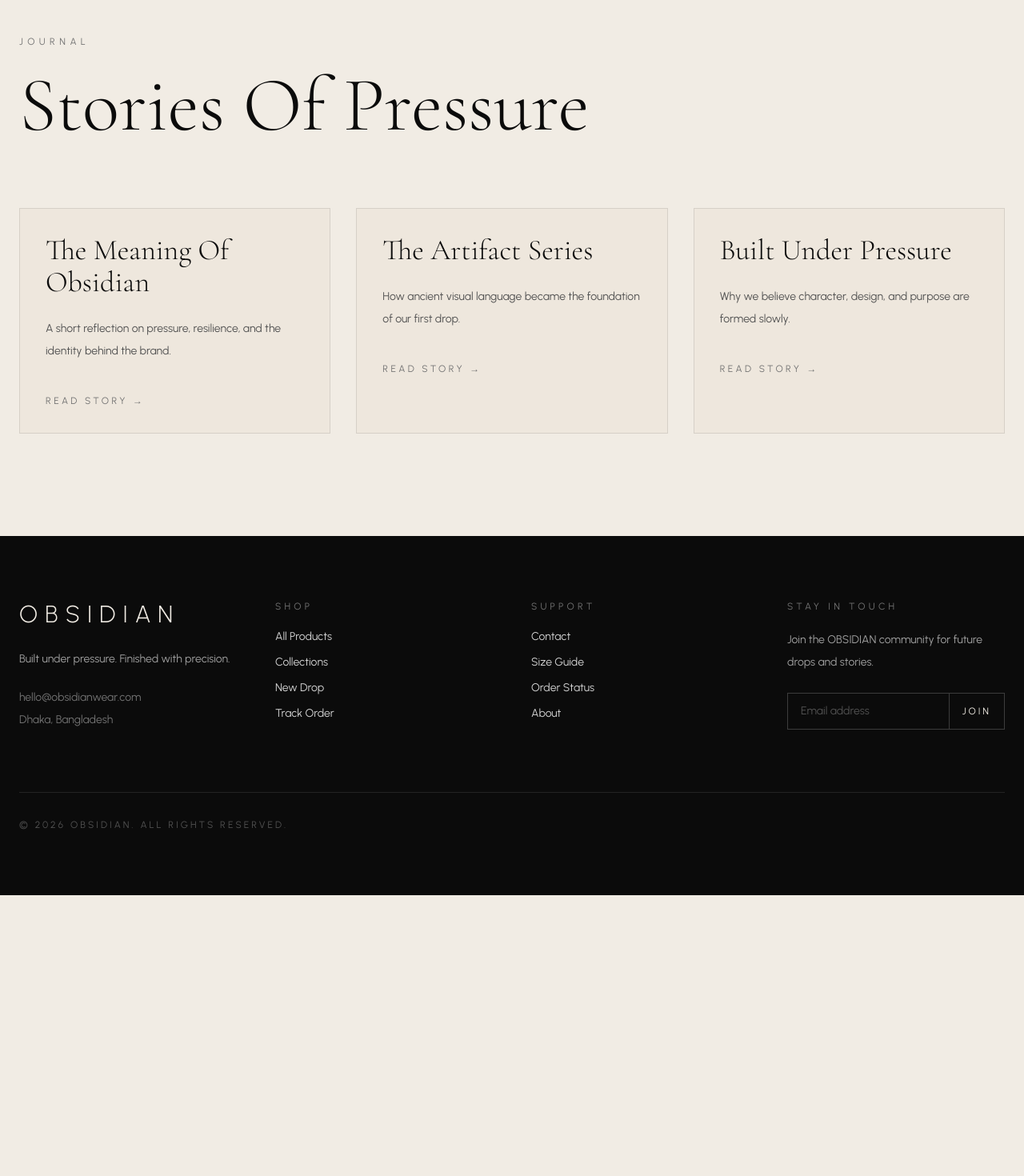
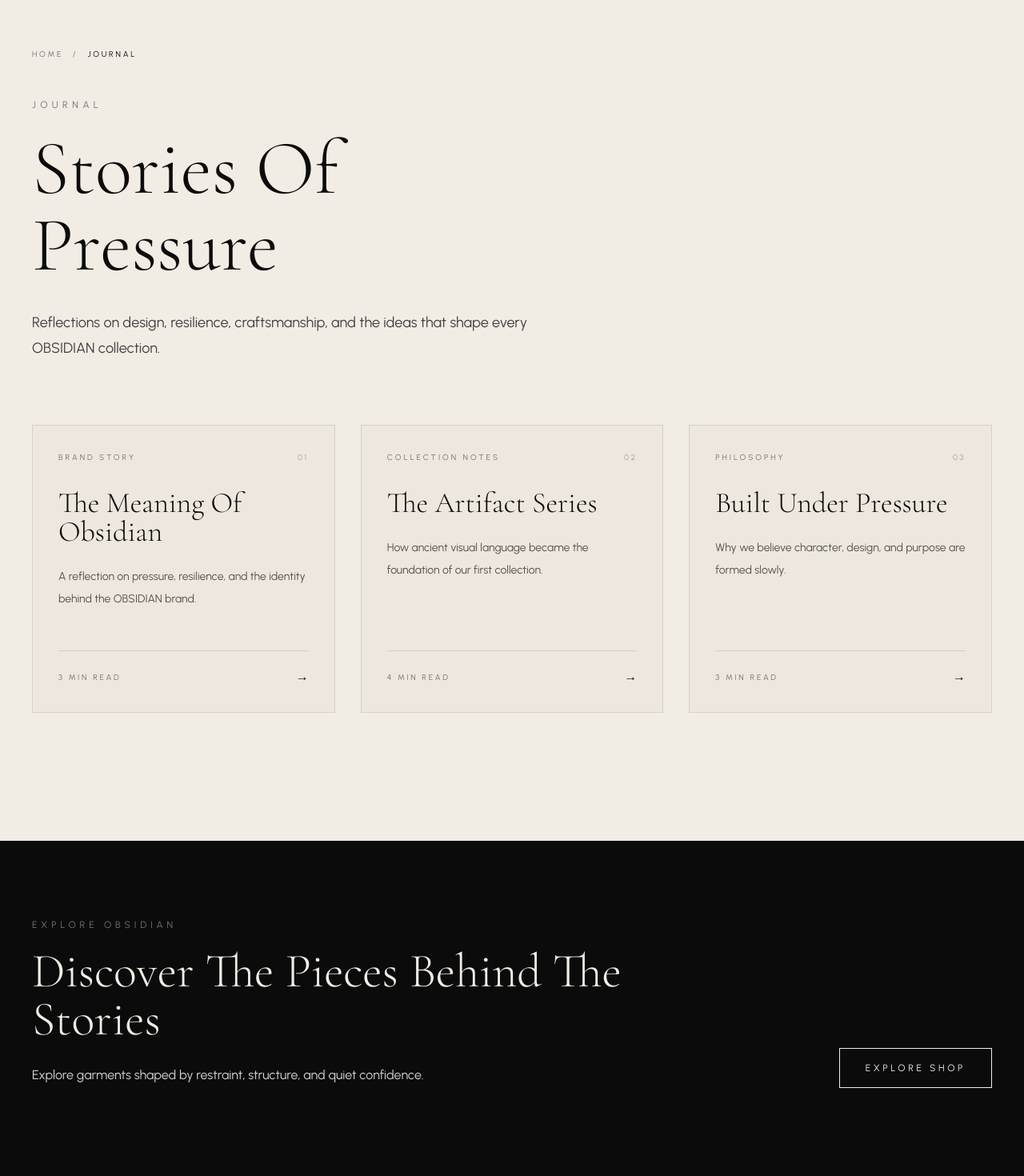
Before and after one commit to Borhan-Dipto/obsidian-platform, a Next.js app: page /journal in a window 1280 px wide. Shown: the part 100-1570 px from the top of the page at 80% size. Before the commit the page ends 1219 px from the top, so only its background shows below. Built offline with nearby package versions, Linux system fonts and the light colour scheme; no server answers; the database is empty.

Commit message:
Add journal page SEO and structured data

```diff
--- a/src/app/journal/page.jsx
+++ b/src/app/journal/page.jsx
@@ -1,59 +1,289 @@
+import Link from "next/link";
 import Navbar from "../../components/layout/Navbar";
 import Footer from "../../components/layout/Footer";
 
-export default function JournalPage() {
-  const posts = [
+const SITE_NAME = "OBSIDIAN";
+
+const SITE_URL =
+  process.env.NEXT_PUBLIC_SITE_URL?.replace(/\/$/, "") ||
+  "https://obsidianwearbd.store";
+
+const PAGE_URL = `${SITE_URL}/journal`;
+
+const PAGE_DESCRIPTION =
+  "Explore stories from OBSIDIAN about pressure, resilience, craftsmanship, design, and the ideas behind each collection.";
+
+const SOCIAL_IMAGE = "/images/hero1.jpeg";
+
+const POSTS = [
   {
+    id: "meaning-of-obsidian",
     title: "The Meaning Of Obsidian",
     description:
-        "A short reflection on pressure, resilience, and the identity behind the brand.",
+      "A reflection on pressure, resilience, and the identity behind the OBSIDIAN brand.",
+    category: "Brand Story",
+    readingTime: "3 Min Read",
   },
   {
+    id: "artifact-series",
     title: "The Artifact Series",
     description:
-        "How ancient visual language became the foundation of our first drop.",
+      "How ancient visual language became the foundation of our first collection.",
+    category: "Collection Notes",
+    readingTime: "4 Min Read",
   },
   {
+    id: "built-under-pressure",
     title: "Built Under Pressure",
     description:
       "Why we believe character, design, and purpose are formed slowly.",
+    category: "Philosophy",
+    readingTime: "3 Min Read",
   },
 ];
 
+export const metadata = {
+  title: "Journal",
+
+  description: PAGE_DESCRIPTION,
+
+  alternates: {
+    canonical: "/journal",
+  },
+
+  openGraph: {
+    type: "website",
+    locale: "en_BD",
+    url: "/journal",
+    siteName: SITE_NAME,
+    title: `Journal | ${SITE_NAME}`,
+    description: PAGE_DESCRIPTION,
+    images: [
+      {
+        url: SOCIAL_IMAGE,
+        width: 1200,
+        height: 630,
+        alt: `${SITE_NAME} Journal`,
+      },
+    ],
+  },
+
+  twitter: {
+    card: "summary_large_image",
+    title: `Journal | ${SITE_NAME}`,
+    description: PAGE_DESCRIPTION,
+    images: [SOCIAL_IMAGE],
+  },
+
+  robots: {
+    index: true,
+    follow: true,
+    googleBot: {
+      index: true,
+      follow: true,
+      "max-image-preview": "large",
+      "max-snippet": -1,
+      "max-video-preview": -1,
+    },
+  },
+};
+
+function serializeJsonLd(data) {
+  return JSON.stringify(data).replace(/</g, "\\u003c");
+}
+
+export default function JournalPage() {
+  const collectionPageJsonLd = {
+    "@context": "https://schema.org",
+    "@type": "CollectionPage",
+    "@id": `${PAGE_URL}#webpage`,
+    url: PAGE_URL,
+    name: `Journal | ${SITE_NAME}`,
+    description: PAGE_DESCRIPTION,
+    isPartOf: {
+      "@id": `${SITE_URL}/#website`,
+    },
+    about: {
+      "@id": `${SITE_URL}/#organization`,
+    },
+    breadcrumb: {
+      "@id": `${PAGE_URL}#breadcrumb`,
+    },
+    mainEntity: {
+      "@id": `${PAGE_URL}#journal-list`,
+    },
+    inLanguage: "en-BD",
+  };
+
+  const itemListJsonLd = {
+    "@context": "https://schema.org",
+    "@type": "ItemList",
+    "@id": `${PAGE_URL}#journal-list`,
+    name: `${SITE_NAME} Journal Stories`,
+    numberOfItems: POSTS.length,
+    itemListOrder: "https://schema.org/ItemListOrderAscending",
+    itemListElement: POSTS.map((post, index) => ({
+      "@type": "ListItem",
+      position: index + 1,
+      item: {
+        "@type": "CreativeWork",
+        name: post.title,
+        description: post.description,
+        genre: post.category,
+        creator: {
+          "@id": `${SITE_URL}/#organization`,
+        },
+        inLanguage: "en-BD",
+      },
+    })),
+  };
+
+  const breadcrumbJsonLd = {
+    "@context": "https://schema.org",
+    "@type": "BreadcrumbList",
+    "@id": `${PAGE_URL}#breadcrumb`,
+    itemListElement: [
+      {
+        "@type": "ListItem",
+        position: 1,
+        name: "Home",
+        item: SITE_URL,
+      },
+      {
+        "@type": "ListItem",
+        position: 2,
+        name: "Journal",
+        item: PAGE_URL,
+      },
+    ],
+  };
+
   return (
     <main className="min-h-screen bg-[#f1ece4] text-[#0b0b0b]">
+      <script
+        type="application/ld+json"
+        dangerouslySetInnerHTML={{
+          __html: serializeJsonLd(collectionPageJsonLd),
+        }}
+      />
+
+      <script
+        type="application/ld+json"
+        dangerouslySetInnerHTML={{
+          __html: serializeJsonLd(itemListJsonLd),
+        }}
+      />
+
+      <script
+        type="application/ld+json"
+        dangerouslySetInnerHTML={{
+          __html: serializeJsonLd(breadcrumbJsonLd),
+        }}
+      />
+
       <Navbar />
 
-      <section className="px-6 pt-36 pb-32">
+      <section className="px-6 pt-36 pb-32 lg:px-10 lg:pt-40 lg:pb-40">
         <div className="container-custom">
+          <nav
+            aria-label="Breadcrumb"
+            className="mb-12 flex items-center gap-3 text-[10px] uppercase tracking-[0.28em] text-neutral-500"
+          >
+            <Link href="/" className="transition hover:text-black">
+              Home
+            </Link>
+
+            <span aria-hidden="true">/</span>
+
+            <span className="text-[#0b0b0b]" aria-current="page">
+              Journal
+            </span>
+          </nav>
+
+          <div className="max-w-5xl">
             <p className="mb-6 text-xs uppercase tracking-[0.45em] text-neutral-500">
               Journal
             </p>
 
-          <h1 className="font-heading text-6xl font-light md:text-8xl">
-            Stories Of Pressure
+            <h1 className="font-heading text-6xl font-light leading-none md:text-8xl">
+              Stories Of
+              <br />
+              Pressure
             </h1>
 
-          <div className="mt-20 grid gap-8 md:grid-cols-3">
-            {posts.map((post) => (
+            <p className="mt-8 max-w-2xl text-lg leading-8 text-neutral-700">
+              Reflections on design, resilience, craftsmanship, and the ideas
+              that shape every OBSIDIAN collection.
+            </p>
+          </div>
+
+          <div className="mt-20 grid gap-8 md:grid-cols-2 xl:grid-cols-3">
+            {POSTS.map((post, index) => (
               <article
-                key={post.title}
-                className="border border-black/10 bg-[#eee7dd] p-8"
+                key={post.id}
+                className="group flex min-h-[360px] flex-col justify-between border border-black/10 bg-[#eee7dd] p-8 transition duration-500 hover:-translate-y-1 hover:border-black/25 hover:shadow-2xl hover:shadow-black/10"
               >
-                <h2 className="font-heading text-4xl font-light">
+                <div>
+                  <div className="flex items-center justify-between gap-5">
+                    <p className="text-[10px] uppercase tracking-[0.3em] text-neutral-500">
+                      {post.category}
+                    </p>
+
+                    <span className="text-[10px] uppercase tracking-[0.25em] text-neutral-400">
+                      {String(index + 1).padStart(2, "0")}
+                    </span>
+                  </div>
+
+                  <h2 className="mt-8 font-heading text-4xl font-light leading-none">
                     {post.title}
                   </h2>
 
                   <p className="mt-6 text-sm leading-7 text-neutral-600">
                     {post.description}
                   </p>
+                </div>
 
-                <p className="mt-10 text-xs uppercase tracking-[0.28em] text-neutral-500">
-                  Read Story →
+                <div className="mt-12 flex items-center justify-between border-t border-black/10 pt-5">
+                  <p className="text-[10px] uppercase tracking-[0.27em] text-neutral-500">
+                    {post.readingTime}
                   </p>
+
+                  <span
+                    aria-hidden="true"
+                    className="transition duration-300 group-hover:translate-x-1"
+                  >
+                    →
+                  </span>
+                </div>
               </article>
             ))}
           </div>
+        </div>
+      </section>
+
+      <section className="border-t border-black/10 bg-[#0b0b0b] px-6 py-24 text-[#f1ece4] lg:px-10">
+        <div className="container-custom flex flex-col justify-between gap-10 md:flex-row md:items-end">
+          <div>
+            <p className="mb-5 text-xs uppercase tracking-[0.4em] text-neutral-500">
+              Explore Obsidian
+            </p>
+
+            <h2 className="max-w-3xl font-heading text-5xl font-light leading-none md:text-6xl">
+              Discover The Pieces Behind The Stories
+            </h2>
+
+            <p className="mt-6 max-w-xl text-base leading-8 text-neutral-300">
+              Explore garments shaped by restraint, structure, and quiet
+              confidence.
+            </p>
+          </div>
+
+          <Link
+            href="/shop"
+            className="inline-flex w-fit border border-[#f1ece4] px-8 py-4 text-xs uppercase tracking-[0.3em] transition hover:bg-[#f1ece4] hover:text-[#0b0b0b]"
+          >
+            Explore Shop
+          </Link>
         </div>
       </section>
 
```
Lines whose indentation alone changed are shown as unchanged.
